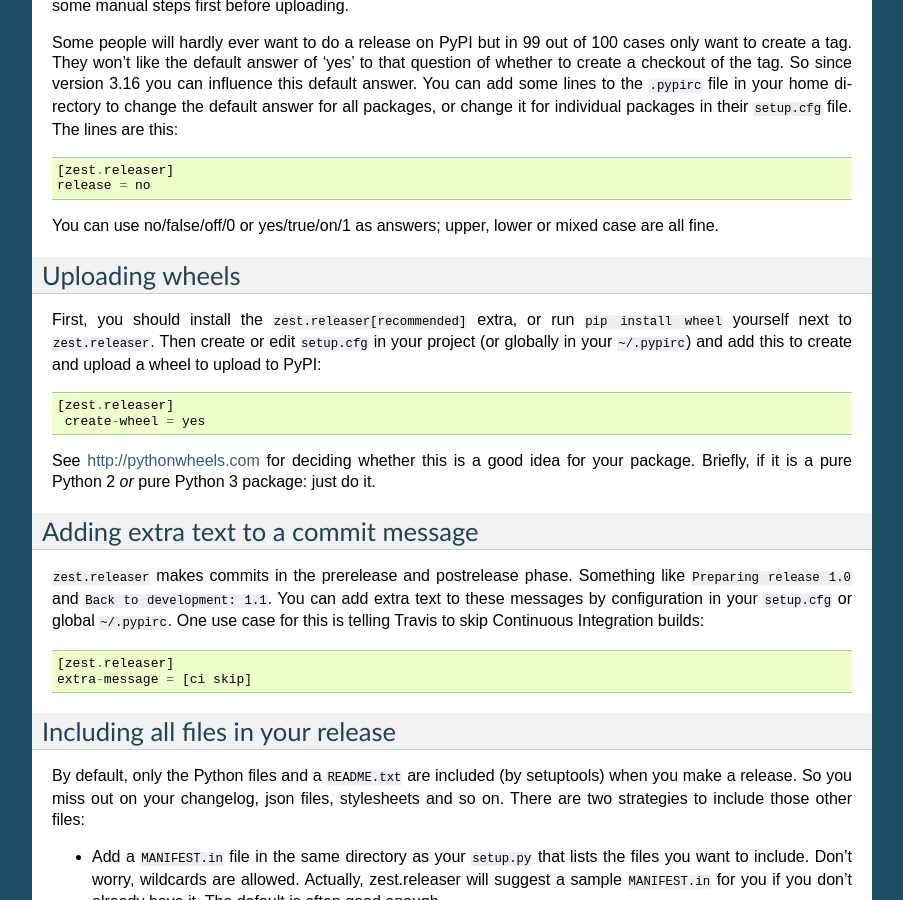
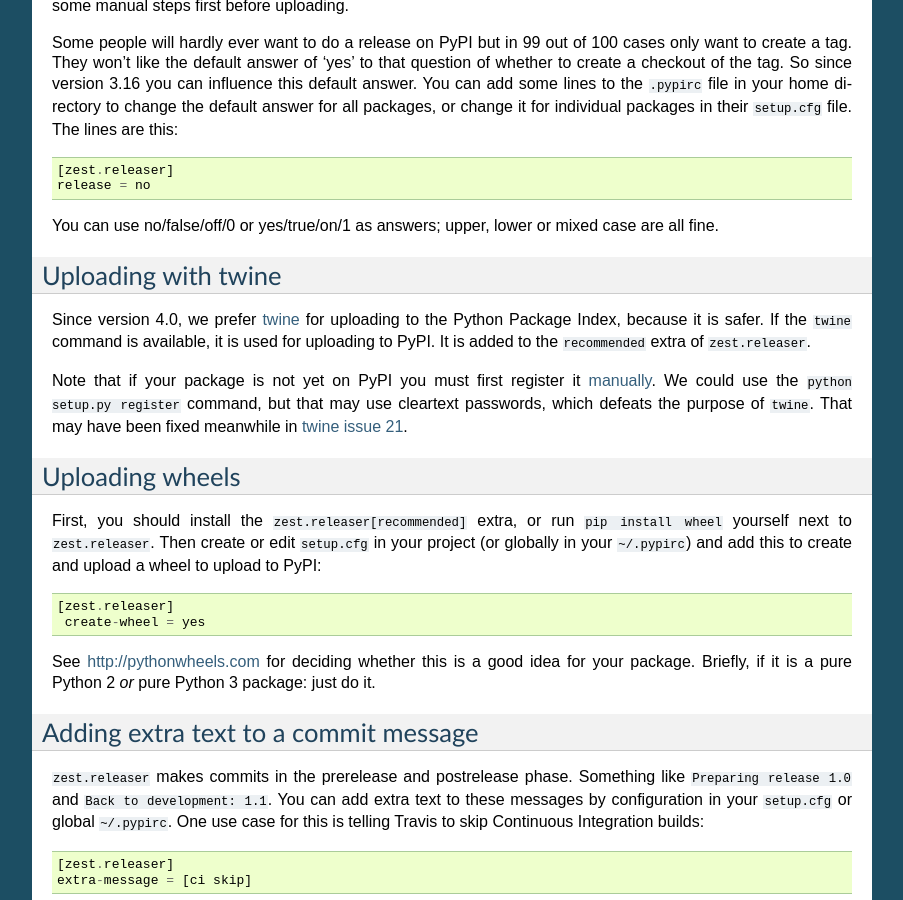
Before and after one commit to zestsoftware/zest.releaser, a Sphinx documentation site: the page built from doc/source/uploading.rst, in a window 1280 px wide and 900 px high, scrolled down 1213 px. Shown: the whole window, without its empty margins (198-1101 px from the left). Built offline with Sphinx 7.4.7, drawn with Linux system fonts in a browser that asks for light colours.

Commit message:
Documentation for twine.

```diff
--- a/CHANGES.rst
+++ b/CHANGES.rst
@@ -4,9 +4,9 @@
 4.0 (unreleased)
 ----------------
 
-- Added support for twine_.  When the ``twine`` command is available,
-  it is used for registering and uploading to PyPI.  It is added to
-  the ``recommended`` extra of ``zest.releaser``.  Issue #59.
+- Added support for twine_.  If the ``twine`` command is available, it
+  is used for uploading to PyPI.  It is added to the ``recommended``
+  extra of ``zest.releaser``.  Issue #59.
   [maurits]
 
 - Added ``check-manifest`` and ``pyroma`` to the ``recommended``
--- a/doc/source/uploading.rst
+++ b/doc/source/uploading.rst
@@ -89,6 +89,24 @@
 
 You can use no/false/off/0 or yes/true/on/1 as answers; upper, lower or mixed
 case are all fine.
+
+
+Uploading with twine
+--------------------
+
+Since version 4.0, we prefer twine_ for uploading to the Python
+Package Index, because it is safer.  If the ``twine`` command is
+available, it is used for uploading to PyPI.  It is added to the
+``recommended`` extra of ``zest.releaser``.
+
+Note that if your package is not yet on PyPI you must first register
+it manually_.  We could use the ``python setup.py register`` command,
+but that may use cleartext passwords, which defeats the purpose of
+``twine``.  That may have been fixed meanwhile in `twine issue 21`_.
+
+.. _twine: https://pypi.python.org/pypi/twine
+.. _manually: https://pypi.python.org/pypi?%3Aaction=submit_form
+.. _`twine issue 21`: https://github.com/pypa/twine/issues/21
 
 
 Uploading wheels
```
